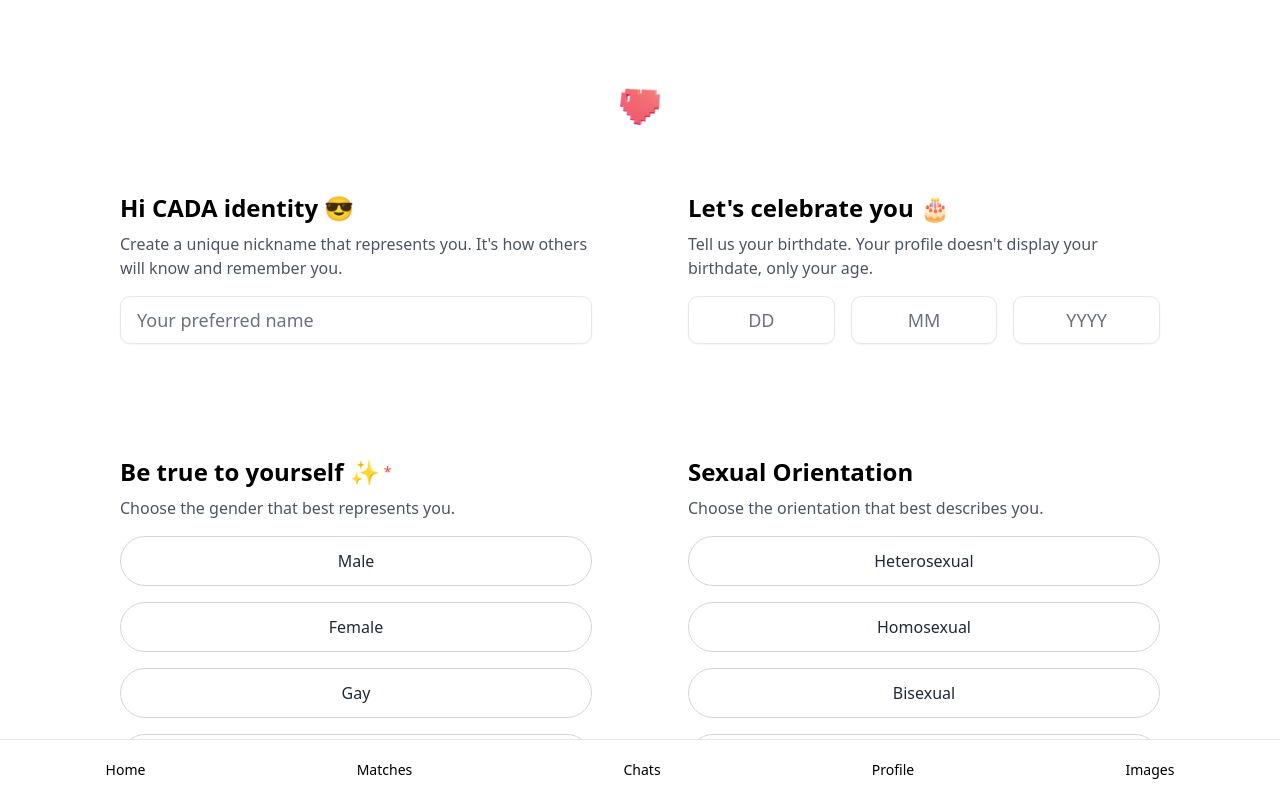
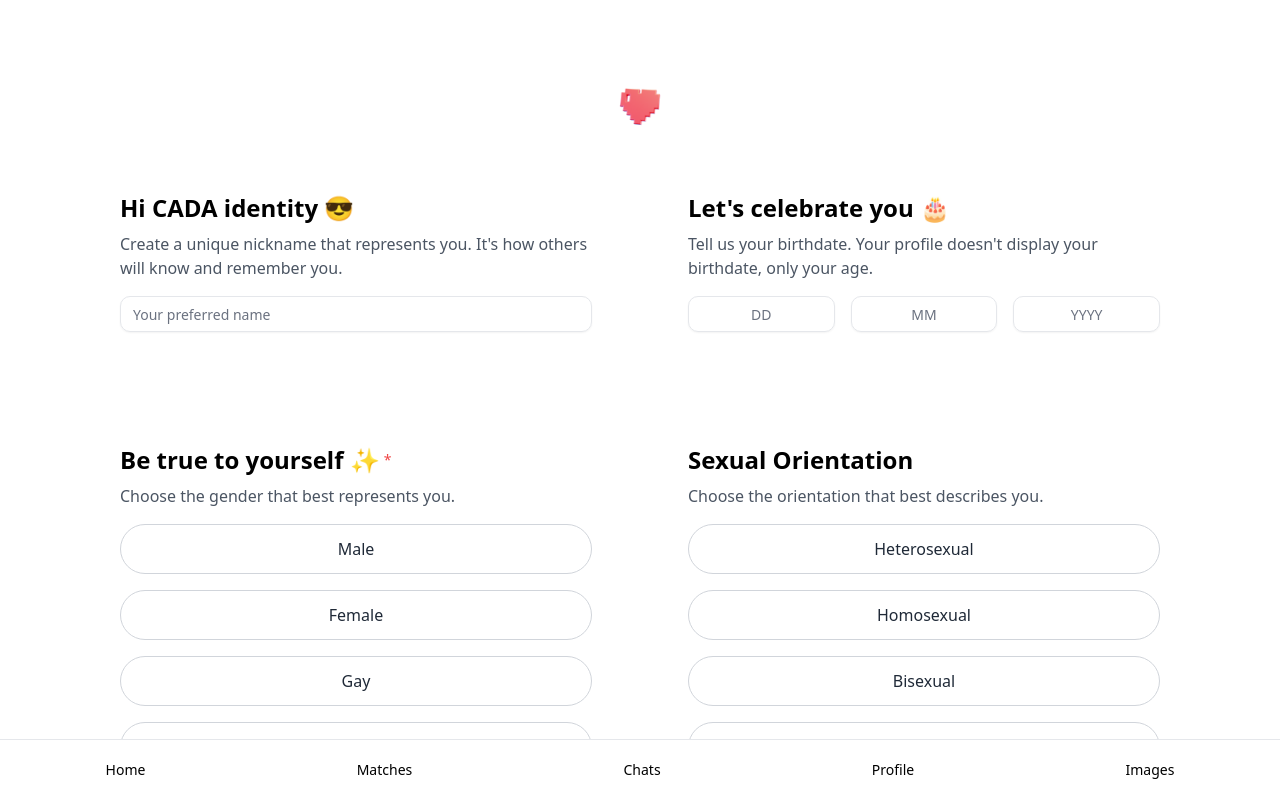
Before and after one commit to unicodeee/cada, a Next.js app: page /onboarding in a window 1280 px wide. Shown: the top 798 px of the page. Built offline with nearby package versions, Linux system fonts and the light colour scheme; no server answers.

Commit message:
fix bug input giving error

```diff
--- a/components/ui/input.tsx
+++ b/components/ui/input.tsx
@@ -1,25 +1,14 @@
 import * as React from "react"
+
 import { cn } from "@/lib/utils"
 
-export interface InputProps extends React.InputHTMLAttributes<HTMLInputElement> {
-    size?: "default" | "lg" | "xl";
-}
-
-const Input = React.forwardRef<HTMLInputElement, InputProps>(
-    ({ className, type, size = "default", ...props }, ref) => {
-        // Define size variants
-        const sizeClasses = {
-            default: "h-9 px-3 py-1 text-base md:text-sm",
-            lg: "h-12 px-4 py-2 text-lg",
-            xl: "h-14 px-5 py-3 text-xl"
-        };
-
+const Input = React.forwardRef<HTMLInputElement, React.ComponentProps<"input">>(
+  ({ className, type, ...props }, ref) => {
     return (
       <input
         type={type}
         className={cn(
-                    "flex w-full rounded-md border border-input bg-transparent shadow-sm transition-colors file:border-0 file:bg-transparent file:text-sm file:font-medium file:text-foreground placeholder:text-muted-foreground focus-visible:outline-none focus-visible:ring-1 focus-visible:ring-ring disabled:cursor-not-allowed disabled:opacity-50",
-                    sizeClasses[size],
+          "flex h-9 w-full rounded-md border border-input bg-transparent px-3 py-1 text-base shadow-sm transition-colors file:border-0 file:bg-transparent file:text-sm file:font-medium file:text-foreground placeholder:text-muted-foreground focus-visible:outline-none focus-visible:ring-1 focus-visible:ring-ring disabled:cursor-not-allowed disabled:opacity-50 md:text-sm",
           className
         )}
         ref={ref}
```
Also changed, not shown: 2 other files (tests, documents, lock files or other folders). Lines whose indentation alone changed are shown as unchanged.
